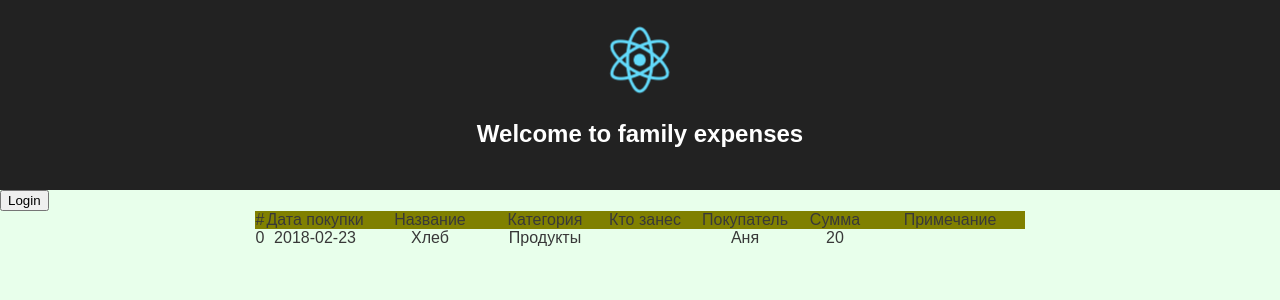
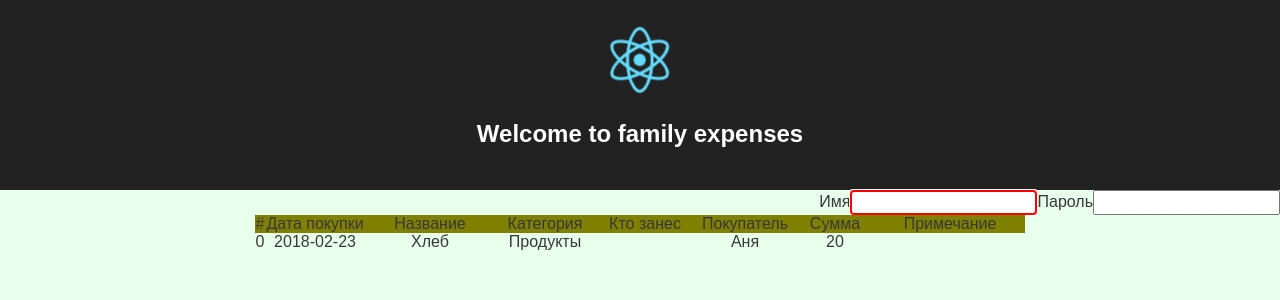
Before and after one commit to aceeu/fe-app, a React (Create React App) app: page / in a window 1280 px wide. Shown: the top 300 px of the page. Built offline with nearby package versions, Linux system fonts and the light colour scheme; no server answers.

Commit message:
login via post data

```diff
--- a/src/communicate.js
+++ b/src/communicate.js
@@ -18,13 +18,21 @@ export function get(url) {
     });
 }
 
-// const getFakeMembers = count => new Promise((resolves, rejects) => {
-//     const api = `https://api.randomuser.me/?nat=US&results=${count}`
-//     const request = new XMLHttpRequest()
-//     request.open('GET', api)
-//     request.onload = () => (request.status == 200) ?
-//       resolves(JSON.parse(request.response).results) :
-//       reject(Error(request.statusText))
-//     request.onerror = (err) => rejects(err)
-//     request.send()
-//   })
+export function post(url, data) {
+    return new Promise((resolves, rejects) => {
+        let req = new XMLHttpRequest();
+
+        req.onload = () => {
+            if (req.readyState === XMLHttpRequest.DONE) {
+                if (req.status === 200) {
+                    resolves(JSON.parse(req.response))
+                } else {
+                  rejects('There was a problem with the request.');
+                }
+              }
+        };
+        req.open('POST', url);
+        req.setRequestHeader('Content-Type', 'application/json');
+        req.send(JSON.stringify(data));
+    });
+}
--- a/src/view/login-panel.jsx
+++ b/src/view/login-panel.jsx
@@ -2,15 +2,9 @@ import * as React from 'react';
 import { Login } from './login';
 import { ShowModal } from './modal';
 import { PropTypes } from 'prop-types';
-import { get } from '../communicate';
+import { get, post } from '../communicate';
 
 export class LoginPanel extends React.Component {
-
-    onLoginButton = async() => {
-        let name_pass = await ShowModal({}, <Login />);
-        const res = await get(`/auth/${name_pass.user}/pass/${name_pass.password}`);
-        this.props.onLogin(res.name);
-    }
 
     onLogoutButton = async() => {
         const res = await get(`/logout`);
@@ -37,10 +31,15 @@ export class LoginPanel extends React.Component {
         )
     }
 
+    async onLogin(data) {
+        const res = await post(`/auth`, data);
+        this.props.onLogin(res.name);
+    }
+
     render() {
         return (
             <div>
-                {this.props.user ? this.renderLogoutButton() : this.renderButton()}
+                {this.props.user ? this.renderLogoutButton() : <Login onData={e => this.onLogin(e)}/>}
             </div>
         );
     }
--- a/src/view/login.jsx
+++ b/src/view/login.jsx
@@ -11,26 +11,24 @@ export class Login extends React.Component {
         }
     }
 
-    componentDidUpdate() {
-        this.props.onData && this.props.onData(this.state, true);
-    }
-
     render() {
         return (
             <div>
                 <label>Имя</label>
                 <TextInput
-                    onEnter={this.onEnter}
-                    onChange={e => {
-                        this.setState({user: e.currentTarget.value});
+                    onBlur={
+                        e => this.setState({user: e.currentTarget.value})
+                    }
+                    onEnter={e => {
+                        this.setState({user: e}, () => {this.props.onData(this.state)});
                     }}
                     negative={this.state.user.length < 3}
                 ></TextInput>
                 <label>Пароль</label>
                 <TextInput
-                    onEnter={this.onEnter}
-                    onChange={e => {
-                        this.setState({password: e.currentTarget.value});
+                    onBlur={e => this.setState({user: e.currentTarget.value})}
+                    onEnter={e => {
+                        this.setState({password: e}, () => {this.props.onData(this.state)});
                     }}
                 ></TextInput>
             </div>
--- a/src/view/top-container.css
+++ b/src/view/top-container.css
@@ -7,7 +7,8 @@
 
 .action-section {
   display: flex;
-  flex-direction: row; }
+  flex-direction: row;
+  justify-content: flex-end; }
 
 .filter-section {
   display: flex;
--- a/src/view/top-container.scss
+++ b/src/view/top-container.scss
@@ -9,6 +9,7 @@
 .action-section {
     display: flex;
     flex-direction: row;
+    justify-content: flex-end;
 }
 
 .filter-section {
```
